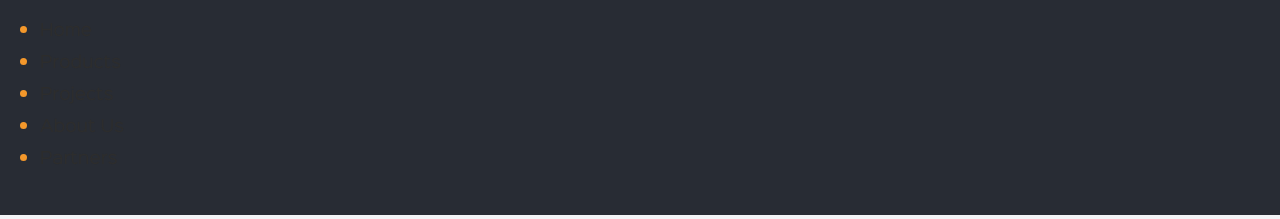
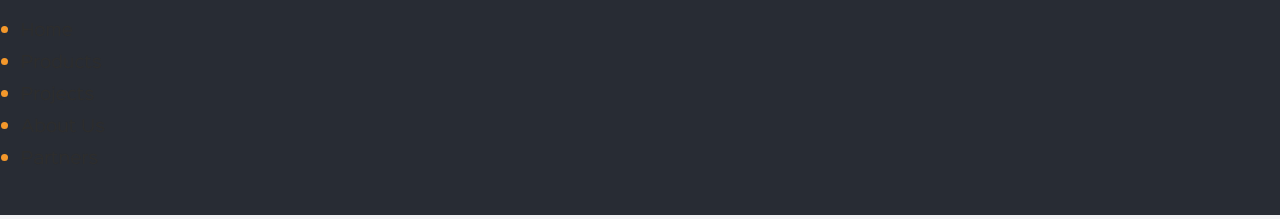
Before and after one commit to mijburgh-beukes/energyline-product-summary, a React (Create React App) app: page / in a window 1280 px wide. Shown: the top 219 px of the page. Built offline with nearby package versions, Linux system fonts and the light colour scheme; a web font is replaced by a local one.

Commit message:
Fix UL padding issue

```diff
--- a/src/App.css
+++ b/src/App.css
@@ -88,11 +88,10 @@ h1, h2, h3, h4 {
   line-height: 1.8;
 }
 
-/* TODO remove initial indent from ul but keep text indent */
-/* ul {
-  list-style-position: inside;
-  padding-left: 0;
-} */
+ul {
+  list-style-position: outside;
+  padding-left: 1.3rem;
+}
 
 li::marker {
   color: var(--el-orange);
```
